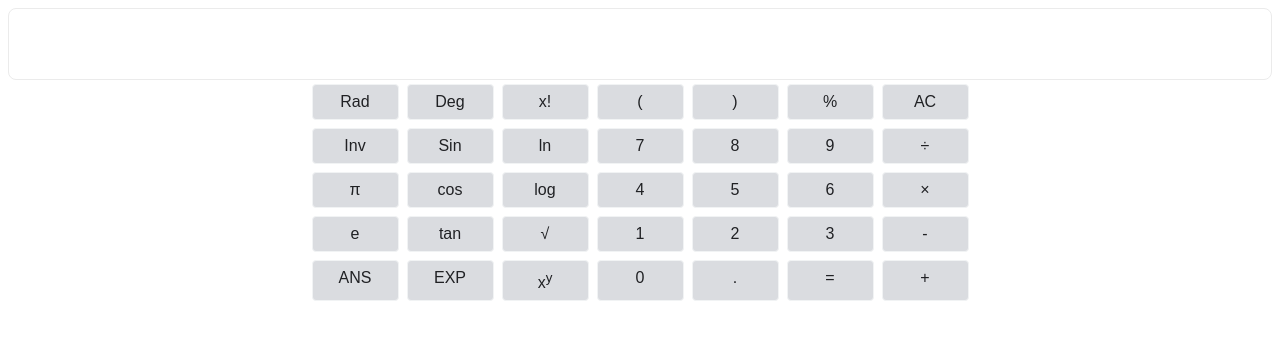
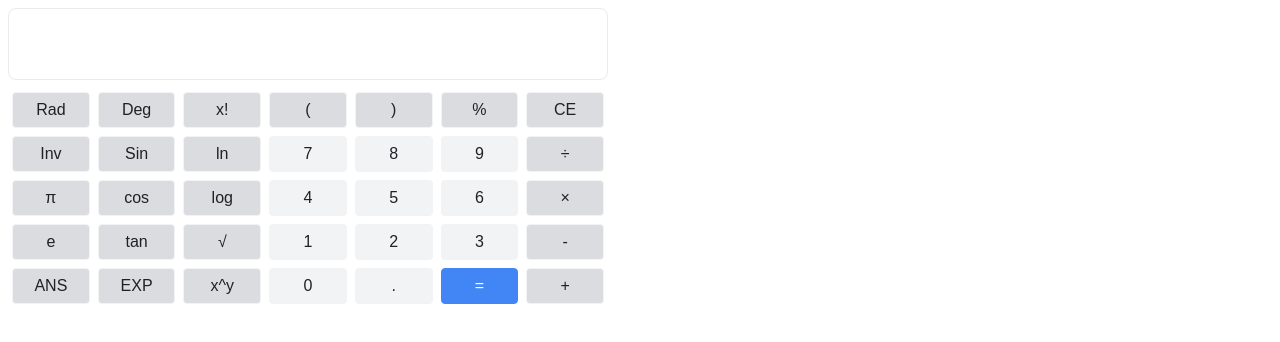
Before and after one commit to hardik35/calculator, a Vue app: page / in a window 1280 px wide. Shown: the top 342 px of the page. Built offline with nearby package versions, Linux system fonts and the light colour scheme.

Commit message:
logic corrected

```diff
--- a/src/App.vue
+++ b/src/App.vue
@@ -1,10 +1,9 @@
 <template>
   <div id="app">
-    <!-- <img alt="Vue logo" src="./assets/logo.png"> -->
-
     <div class="calculatorResultDisplayField">
       {{currentInput}}
     </div>
+    <div style="margin: 8px 0 0 0; width: 600px">
       <div
         v-for="(keyRow, index) in keys"
         :key="index"
@@ -15,6 +14,7 @@
           :class="keyInd.cssClass"
           @click="keyInd.clickHandler">
           <div v-html="keyInd.text"></div>
+        </div>
       </div>
     </div>
   </div>
@@ -30,49 +30,49 @@ export default {
       currentInput: '',
       keys: [
         [
-          this.generateKeysObj('Rad', 'greyButton'),
-          this.generateKeysObj('Deg', 'greyButton'),
-          this.generateKeysObj('x!', 'greyButton'),
-          this.generateKeysObj('(', 'greyButton'),
-          this.generateKeysObj(')', 'greyButton'),
-          this.generateKeysObj('%', 'greyButton'),
-          this.generateKeysObj('AC', 'greyButton'),
+          this.generateKeysObj('Rad', 'greyButton', this.test.bind(this)),
+          this.generateKeysObj('Deg', 'greyButton', this.test.bind(this)),
+          this.generateKeysObj('x!', 'greyButton', this.test.bind(this)),
+          this.generateKeysObj('(', 'greyButton', this.test.bind(this)),
+          this.generateKeysObj(')', 'greyButton', this.test.bind(this)),
+          this.generateKeysObj('%', 'greyButton', this.test.bind(this)),
+          this.generateKeysObj('CE', 'greyButton', this.test.bind(this)),
         ],
         [
-          this.generateKeysObj('Inv', 'greyButton'),
-          this.generateKeysObj('Sin', 'greyButton'),
-          this.generateKeysObj('ln', 'greyButton'),
-          this.generateKeysObj('7', 'greyButton', this.handleInput.bind(this, '7')),
-          this.generateKeysObj('8', 'greyButton', this.handleInput.bind(this, '8')),
-          this.generateKeysObj('9', 'greyButton', this.handleInput.bind(this, '9')),
-          this.generateKeysObj('÷', 'greyButton', this.handleInput.bind(this, ' ÷ ')),
+          this.generateKeysObj('Inv', 'greyButton', this.test.bind(this)),
+          this.generateKeysObj('Sin', 'greyButton', this.test.bind(this)),
+          this.generateKeysObj('ln', 'greyButton', this.test.bind(this)),
+          this.generateKeysObj('7', 'lightBlueButtons', this.handleInput.bind(this, '7')),
+          this.generateKeysObj('8', 'lightBlueButtons', this.handleInput.bind(this, '8')),
+          this.generateKeysObj('9', 'lightBlueButtons', this.handleInput.bind(this, '9')),
+          this.generateKeysObj('÷', 'greyButton', this.handleInput.bind(this, ' / ', true)),
         ],
         [
-          this.generateKeysObj('π', 'greyButton'),
-          this.generateKeysObj('cos', 'greyButton'),
-          this.generateKeysObj('log', 'greyButton'),
-          this.generateKeysObj('4', 'greyButton', this.handleInput.bind(this, '4')),
-          this.generateKeysObj('5', 'greyButton', this.handleInput.bind(this, '5')),
-          this.generateKeysObj('6', 'greyButton', this.handleInput.bind(this, '6')),
-          this.generateKeysObj('×', 'greyButton', this.handleInput.bind(this, ' x ')),
+          this.generateKeysObj('π', 'greyButton', this.test.bind(this)),
+          this.generateKeysObj('cos', 'greyButton', this.test.bind(this)),
+          this.generateKeysObj('log', 'greyButton', this.test.bind(this)),
+          this.generateKeysObj('4', 'lightBlueButtons', this.handleInput.bind(this, '4')),
+          this.generateKeysObj('5', 'lightBlueButtons', this.handleInput.bind(this, '5')),
+          this.generateKeysObj('6', 'lightBlueButtons', this.handleInput.bind(this, '6')),
+          this.generateKeysObj('×', 'greyButton', this.handleInput.bind(this, ' * ', true)),
         ],
         [
-          this.generateKeysObj('e', 'greyButton'),
-          this.generateKeysObj('tan', 'greyButton'),
-          this.generateKeysObj('√', 'greyButton'),
-          this.generateKeysObj('1', 'greyButton', this.handleInput.bind(this, '1')),
-          this.generateKeysObj('2', 'greyButton', this.handleInput.bind(this, '2')),
-          this.generateKeysObj('3', 'greyButton', this.handleInput.bind(this, '3')),
-          this.generateKeysObj('-', 'greyButton', this.handleInput.bind(this, ' - ')),
+          this.generateKeysObj('e', 'greyButton', this.test.bind(this)),
+          this.generateKeysObj('tan', 'greyButton', this.test.bind(this)),
+          this.generateKeysObj('√', 'greyButton', this.test.bind(this)),
+          this.generateKeysObj('1', 'lightBlueButtons', this.handleInput.bind(this, '1')),
+          this.generateKeysObj('2', 'lightBlueButtons', this.handleInput.bind(this, '2')),
+          this.generateKeysObj('3', 'lightBlueButtons', this.handleInput.bind(this, '3')),
+          this.generateKeysObj('-', 'greyButton', this.handleInput.bind(this, ' - ', true)),
         ],
         [
-          this.generateKeysObj('ANS', 'greyButton'),
-          this.generateKeysObj('EXP', 'greyButton'),
-          this.generateKeysObj('<div>x<sup>y</sup></div>', 'greyButton'),
-          this.generateKeysObj('0', 'greyButton', this.handleInput.bind(this, '0')),
-          this.generateKeysObj('.', 'greyButton', this.handleInput.bind(this, '.')),
-          this.generateKeysObj('=', 'greyButton', this.handleEvaluate.bind(this)),
-          this.generateKeysObj('+', 'greyButton', this.handleInput.bind(this, ' + ')),
+          this.generateKeysObj('ANS', 'greyButton', this.test.bind(this)),
+          this.generateKeysObj('EXP', 'greyButton', this.test.bind(this)),
+          this.generateKeysObj('x^y', 'greyButton', this.test.bind(this)),
+          this.generateKeysObj('0', 'lightBlueButtons', this.handleInput.bind(this, '0')),
+          this.generateKeysObj('.', 'lightBlueButtons', this.handleInput.bind(this, '.')),
+          this.generateKeysObj('=', 'blueButton', this.handleEvaluate.bind(this)),
+          this.generateKeysObj('+', 'greyButton', this.handleInput.bind(this, ' + ', true)),
         ],
       ]
     }
@@ -89,17 +89,26 @@ export default {
     },
     handleEvaluate () {
       this.evaluated = true;
-      this.currentInput = eval(this.currentInput);
+      try {
+        this.currentInput = eval(this.currentInput).toString();
+      }
+      catch {
+        alert("invalid operation reseting calculator")
+        this.currentInput = "";
+        this.evaluated = false;
+      }
+
     },
-    handleInput(inputVal) {
-      if (this.evaluated) {
+    handleInput(inputVal, operator=false) {
+      const operators = ["+", "-", "/", "*"]
+      if (this.evaluated && !operator && !operators.map((term) => this.currentInput.includes(term)).includes(true)) {
         this.currentInput = "";
         this.evaluated = false;
       }
       this.currentInput += `${inputVal}`
     },
     test() {
-      console.log("asd");
+      console.log("test");
     }
   }
 }
@@ -120,19 +129,43 @@ export default {
     width: 85px;
 }
 
+.blueButton {
+    background: #4285f4;
+    color: #fff;
+    border: 1px solid #4285f4;
+    border-radius: 4px;
+    cursor: pointer;
+    width: 85px;
+    line-height: 34px;
+    margin: 4px;
+}
+
+.lightBlueButtons {
+    background: #f1f3f4;
+    color: #202124;
+    border: 1px solid #f1f3f4;
+    border-radius: 4px;
+    cursor: pointer;
+    width: 85px;
+    line-height: 34px;
+    margin: 4px;
+}
+
 .calculatorRowWrapper {
     display: flex;
     font-family: Arial, sans-serif;
     text-align: center;
-    justify-content: center;
+    justify-content: left;
 }
 .calculatorResultDisplayField {
     height: 72px;
     border: 1px solid #ebebeb;
     border-radius: 8px;
-    margin: auto;
+    /* margin: auto; */
     padding: 10px 14px 0 10px;
     box-sizing: border-box;
+    /* width: 70vw;  */
+    width: 600px
 }
 #app {
   /* font-family: Arial, sans-serif; */
```
Lines whose indentation alone changed are shown as unchanged.
